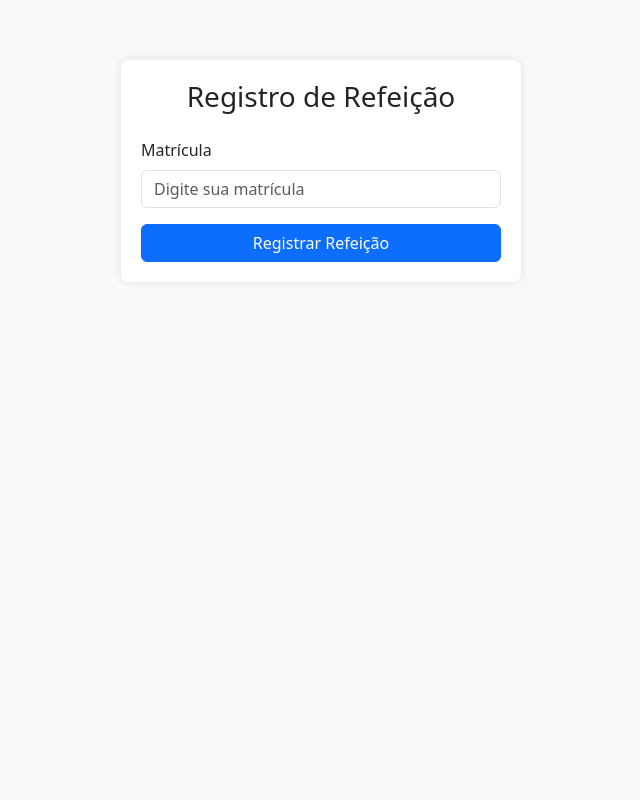
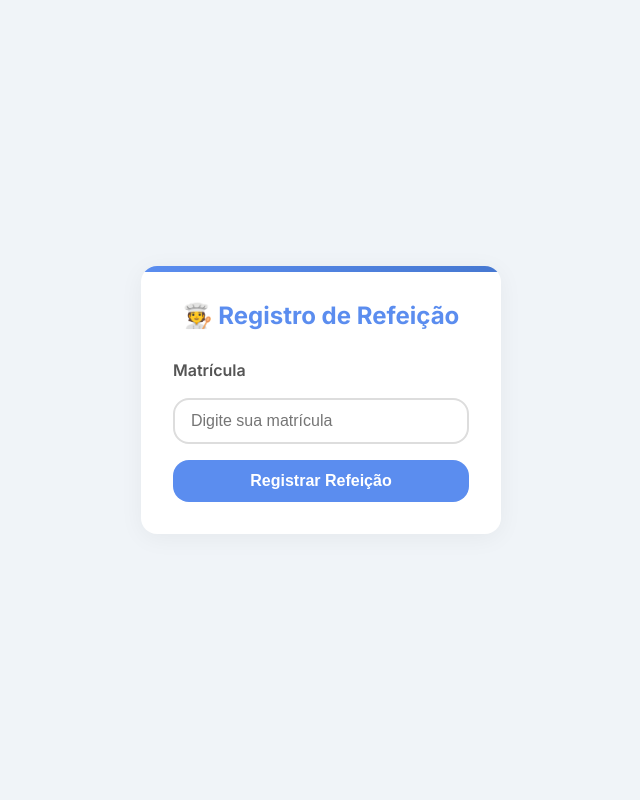
Before and after one commit to sql1freitas/Alimetria, a Django app: page /registro/ in a window 1280 px wide. Shown: the whole page, without its empty margins (319-959 px from the left). Run offline with Django 4.2, Linux system fonts and the light colour scheme; some libraries are stand-ins or nearby versions.

Commit message:
Estilização do Front

```diff
--- a/core/Templates/register_meal.html
+++ b/core/Templates/register_meal.html
@@ -3,73 +3,202 @@
 <html lang="pt-br">
 <head>
   <meta charset="UTF-8">
+  <meta name="viewport" content="width=device-width,initial-scale=1">
+
   <title>Registro de Refeição</title>
 
-  <link
-    href="https://cdn.jsdelivr.net/npm/bootstrap@5.4.0/dist/css/bootstrap.min.css"
-    rel="stylesheet"
-    integrity="sha384-..."
-    crossorigin="anonymous"
-  >
+  <!-- Google Font -->
+  <link href="https://fonts.googleapis.com/css2?family=Inter:wght@400;600;700&display=swap" rel="stylesheet">
+
   <style>
+    /* ===========================
+       Variáveis de Tema
+    ============================ */
+    :root {
+      --clr-primary: #5B8DEF;
+      --clr-primary-hover: #4678d1;
+      --clr-bg: #f0f4f8;
+      --clr-surface: #ffffff;
+      --clr-text: #333333;
+      --clr-text-light: #555555;
+      --radius: 1rem;
+      --shadow: 0 4px 24px rgba(0,0,0,0.05);
+      --transition: 0.3s ease;
+    }
+
+    @media (prefers-color-scheme: dark) {
+      :root {
+        --clr-bg: #121518;
+        --clr-surface: #1f2124;
+        --clr-text: #e0e0e0;
+        --clr-text-light: #a0a0a0;
+        --shadow: 0 4px 24px rgba(0,0,0,0.7);
+      }
+    }
+
+    /* ===========================
+       Reset e Tipografia
+    ============================ */
+    *, *::before, *::after {
+      box-sizing: border-box;
+      margin: 0;
+      padding: 0;
+    }
+
     body {
-      background-color: #f8f9fa;
+      min-height: 100vh;
+      font-family: 'Inter', sans-serif;
+      background-color: var(--clr-bg);
+      color: var(--clr-text);
+      display: grid;
+      place-items: center;
+      padding: 1rem;
+      line-height: 1.5;
     }
-    .container {
-      max-width: 400px;
-      margin-top: 60px;
-      padding: 20px;
-      background: #ffffff;
-      border-radius: .5rem;
-      box-shadow: 0 0 10px rgba(0,0,0,0.1);
+
+    /* ===========================
+       Card Principal
+    ============================ */
+    .meal-card {
+      background: var(--clr-surface);
+      border-radius: var(--radius);
+      box-shadow: var(--shadow);
+      max-width: 360px;
+      width: 100%;
+      padding: 2rem;
+      display: flex;
+      flex-direction: column;
+      gap: 1.5rem;
+      position: relative;
+      overflow: hidden;
     }
-    .btn-register {
-      width: 100%;
+
+    /* Header com gradiente sutil */
+    .meal-card::before {
+      content: "";
+      position: absolute;
+      top: 0; left: 0; right: 0;
+      height: 6px;
+      background: linear-gradient(90deg, var(--clr-primary), var(--clr-primary-hover));
+    }
+
+    .meal-card h2 {
+      font-size: 1.5rem;
+      font-weight: 700;
+      text-align: center;
+      color: var(--clr-primary);
+    }
+
+    /* ===========================
+       Form e Inputs
+    ============================ */
+    .meal-form {
+      display: flex;
+      flex-direction: column;
+      gap: 1rem;
+    }
+
+    .meal-form label {
+      font-weight: 600;
+      color: var(--clr-text-light);
+    }
+
+    .meal-form input {
+      padding: 0.75rem 1rem;
+      border: 2px solid #ddd;
+      border-radius: var(--radius);
+      font-size: 1rem;
+      transition: border-color var(--transition), box-shadow var(--transition);
+    }
+
+    .meal-form input:focus {
+      border-color: var(--clr-primary);
+      box-shadow: 0 0 0 4px rgba(91, 141, 239, 0.2);
+      outline: none;
+    }
+
+    /* ===========================
+       Botão
+    ============================ */
+    .meal-form button {
+      padding: 0.75rem;
+      font-size: 1rem;
+      font-weight: 600;
+      background-color: var(--clr-primary);
+      color: #fff;
+      border: none;
+      border-radius: var(--radius);
+      cursor: pointer;
+      transition: background-color var(--transition), transform var(--transition);
+    }
+
+    .meal-form button:hover {
+      background-color: var(--clr-primary-hover);
+      transform: translateY(-2px);
+    }
+
+    /* ===========================
+       Mensagens de Feedback
+    ============================ */
+    .alert {
+      padding: 0.75rem 1rem;
+      border-radius: var(--radius);
+      font-size: 0.95rem;
+      animation: fadeIn 0.5s ease;
+    }
+
+    .alert-success { background-color: #e6f4ea; color: #2e7d32; }
+    .alert-warning { background-color: #fff8e1; color: #8a6d3b; }
+    .alert-danger  { background-color: #fcebea; color: #c53030; }
+
+    @keyframes fadeIn {
+      from { opacity: 0; transform: translateY(-5px); }
+      to   { opacity: 1; transform: translateY(0); }
+    }
+
+    /* ===========================
+       Responsividade
+    ============================ */
+    @media (max-width: 400px) {
+      .meal-card {
+        padding: 1.5rem 1rem;
+      }
+
+      .meal-form input,
+      .meal-form button {
+        font-size: 0.95rem;
+      }
     }
   </style>
 </head>
 <body>
-  <div class="container">
-    <h3 class="text-center mb-4">Registro de Refeição</h3>
 
+  <div class="meal-card">
+    <h2>🧑‍🍳 Registro de Refeição</h2>
 
+    <!-- Mensagens do Django -->
     {% if messages %}
       {% for msg in messages %}
-        <div
-          class="alert
-                 {% if msg.tags == 'error' %}alert-danger{% elif msg.tags == 'warning' %}alert-warning{% else %}alert-success{% endif %}"
-          role="alert"
-        >
+        <div class="alert alert-{{ msg.tags }}">
           {{ msg }}
         </div>
       {% endfor %}
     {% endif %}
 
-
-    <form method="post" action="">
+    <!-- Formulário -->
+    <form method="post" class="meal-form">
       {% csrf_token %}
-      <div class="mb-3">
-        <label for="registration_id" class="form-label">Matrícula</label>
+      <label for="registration_id">Matrícula</label>
       <input
         type="text"
-          class="form-control"
         id="registration_id"
         name="registration_id"
         placeholder="Digite sua matrícula"
         required
       >
-      </div>
-      <button type="submit" class="btn btn-primary btn-register">
-        Registrar Refeição
-      </button>
+      <button type="submit">Registrar Refeição</button>
     </form>
   </div>
 
-
-  <script
-    src="https://cdn.jsdelivr.net/npm/bootstrap@5.4.0/dist/js/bootstrap.bundle.min.js"
-    integrity="sha384-..."
-    crossorigin="anonymous"
-  ></script>
 </body>
 </html>
```
Lines whose indentation alone changed are shown as unchanged.
